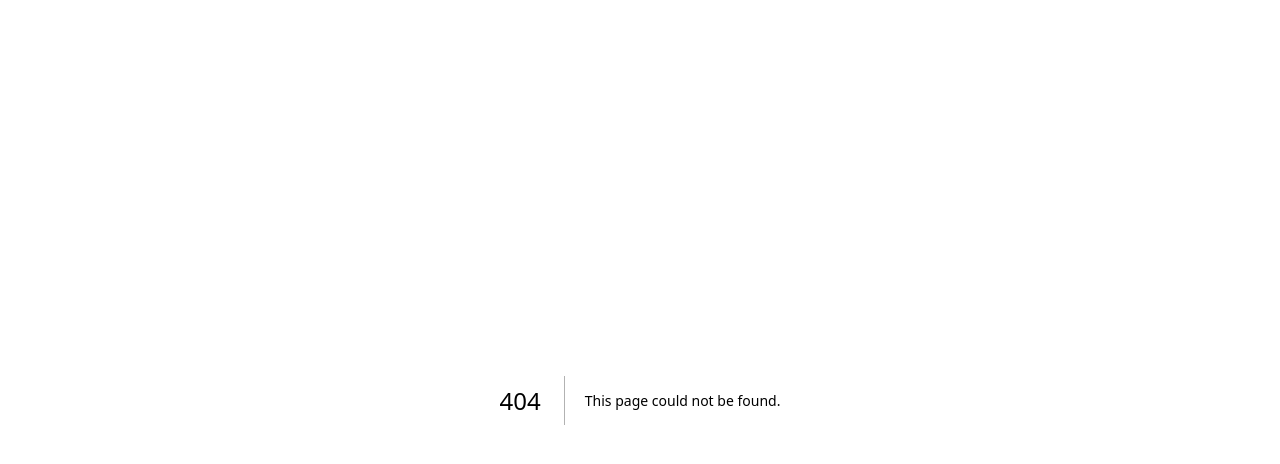
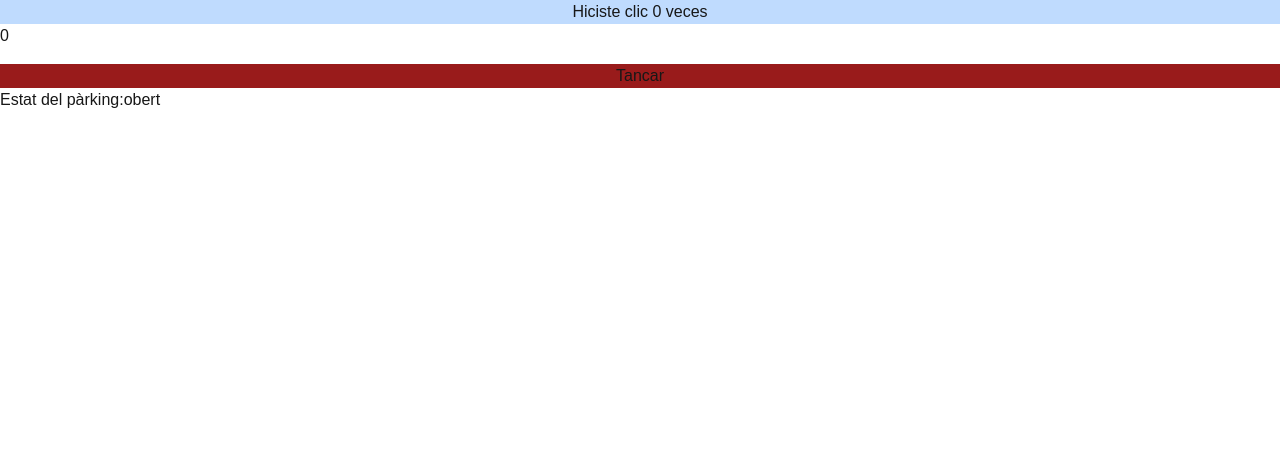
Before and after one commit to lace8guti/provesNextjs, a Next.js app: page /comptador in a window 1280 px wide. Before the commit this address had no page. Shown: the top 464 px of the page. Built offline with nearby package versions, Linux system fonts and the light colour scheme.

Commit message:
falta por añadir el slice

```diff
--- /dev/null
+++ b/app/comptador/page.jsx
@@ -0,0 +1,35 @@
+"use client"
+import { useState } from 'react';
+
+export default function Page(){
+    return<MyButton></MyButton>
+}
+
+function MyButton() {
+    const [count, setCount] = useState(0);
+    const [estat, setEstat] = useState(true);
+
+
+    function handleClick() {
+      setCount(count + 1);
+    }
+    const handleClickParking = () => {
+        setEstat(!estat);
+
+    }
+
+    return (
+        <div className='flex flex-col space-y-4'>
+      <button onClick={handleClick} className='bg-blue-200'>
+        Hiciste clic {count} veces
+      </button>
+      {count}
+      <button onClick={handleClickParking} className= {estat ? 'bg-red-800' : 'bg-blue-200'}>
+        {estat ? 'Tancar' : 'Obrir'}
+      </button>
+      Estat del pàrking:{estat ? 'obert' : 'tancat'}
+      </div>
+    );
+  }
+
+  //return <h1>Hola,{nombre ? nombre : "desconegut"}!</h1>
--- /dev/null
+++ b/app/fruites/page.jsx
@@ -0,0 +1,34 @@
+"use client"
+import { useState } from 'react';
+
+export default function Page(){
+    const fruites = ["Poma","Pera","Plàtan","Raïm"];
+    const [llistaFruites, setLlistaFruites] = useState(fruites);
+
+    const handleClick = (fruita,index) => {
+        //console.log(`Has fet click ${fruita}`);
+        //console.log(`Has fet click ${index}`);
+        let llista = [...llistaFruites]
+        //usando filter
+        llista = llista.filter ( (fruit) => fruit!=fruita)
+        //usando slice
+        // llista = llista.slice
+        //llista[0]="Prèssec"
+        setLlistaFruites(llista);
+
+       }
+
+
+
+       return (
+
+        <ul>
+            { llistaFruites.map( (fruita,index) =>
+            <li onClick={() =>handleClick(fruita,index)} key={index}>
+                {fruita}
+            </li>)}
+
+
+        </ul>
+       )
+    }
```
